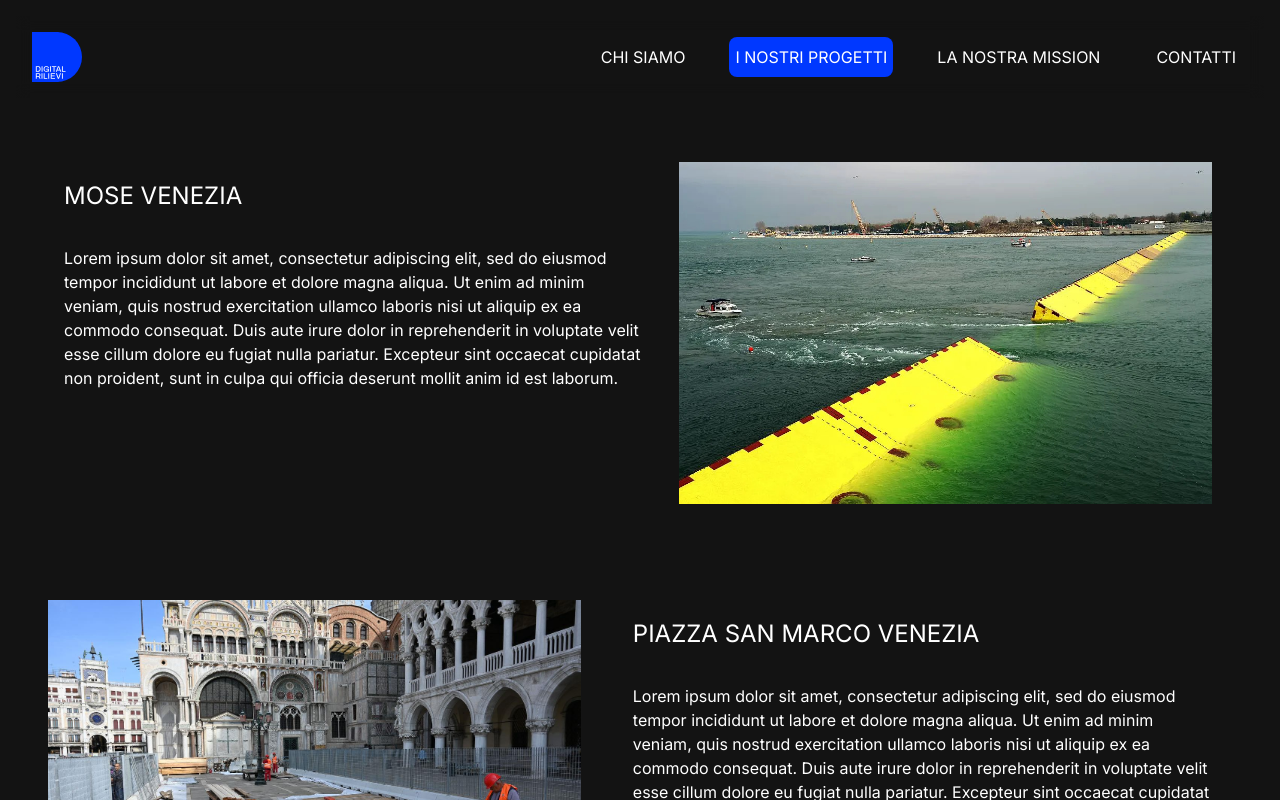
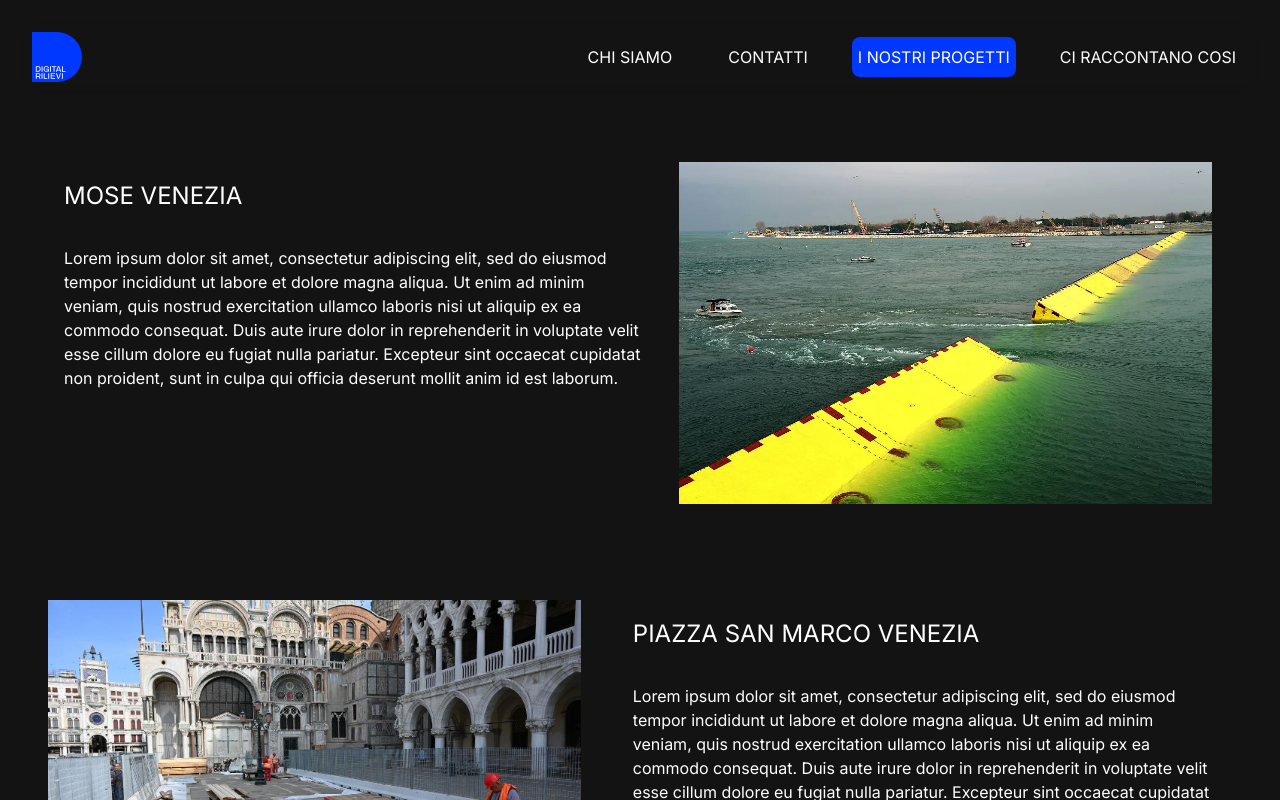
Before and after one commit to digital-rilievi/web, a Next.js app: page /progetti in a window 1280 px wide. Shown: the top 800 px of the page. Built offline with nearby package versions, Linux system fonts and the light colour scheme.

Commit message:
mission page became testimonials | ImageText component props changed

```diff
--- a/src/app/components/ImageText/ImageText.tsx
+++ b/src/app/components/ImageText/ImageText.tsx
@@ -5,6 +5,9 @@ interface ImageTextProps {
   image: string,
   title: String,
   text: string,
+  days?: string,
+  hours?: string,
+  moreInfoLink?: string,
   invertOrder?: Boolean
 }
 
@@ -18,6 +21,21 @@ const ImageText = (props: ImageTextProps) => {
         <div className={styles.text}>
           <p>{props.text}</p>
         </div>
+        {props.days && (
+          <h2 className={styles.title}>
+            {props.days}
+          </h2>
+        )}
+        {props.hours && (
+          <h2 className={styles.title}>
+            {props.hours}
+          </h2>
+        )}
+        {/* {props.moreInfoLink && (
+          <h2 className={styles.title}>
+            {props.hours}
+          </h2>
+        )} */}
       </div>
       <div className={styles.image}>
         <img src={props.image} alt="Image" />
--- a/src/app/components/Navbar/Navbar.tsx
+++ b/src/app/components/Navbar/Navbar.tsx
@@ -26,14 +26,14 @@ const Navbar = () => {
           <Link href="/chi-siamo" className={pathname === '/chi-siamo' ? styles.selected : styles.unselected}>
             CHI SIAMO
           </Link>
+          <Link href="/contatti" className={pathname === '/contatti' ? styles.selected : styles.unselected}>
+            CONTATTI
+          </Link>
           <Link href="/progetti" className={pathname === '/progetti' ? styles.selected : styles.unselected}>
             I NOSTRI PROGETTI
           </Link>
-          <Link href="/mission" className={pathname === '/mission' ? styles.selected : styles.unselected}>
-            LA NOSTRA MISSION
-          </Link>
-          <Link href="/contatti" className={pathname === '/contatti' ? styles.selected : styles.unselected}>
-            CONTATTI
+          <Link href="/testimonials" className={pathname === '/testimonials' ? styles.selected : styles.unselected}>
+            CI RACCONTANO COSI
           </Link>
         </div>
 
--- a/src/app/mission/page.tsx
+++ /dev/null
@@ -1,32 +0,0 @@
-import React from 'react'
-import Footer from '../components/Footer/Footer'
-import Navbar from '../components/Navbar/Navbar'
-
-const Mission = () => {
-  return (
-    <>
-      <Navbar />
-      <p>La Nostra Mission</p>
-      <p></p>
-      <p>La Nostra Mission</p>
-      <p></p>
-      <p>La Nostra Mission</p>
-      <p></p>
-      <p>La Nostra Mission</p>
-      <p></p>
-      <p>La Nostra Mission</p>
-      <p></p>
-      <p>La Nostra Mission</p>
-      <p></p>
-      <p>La Nostra Mission</p>
-      <p></p>
-      <p>La Nostra Mission</p>
-      <p></p>
-      <p>La Nostra Mission</p>
-      <p></p>
-      <Footer />
-    </>
-  )
-}
-
-export default Mission
--- /dev/null
+++ b/src/app/testimonials/page.tsx
@@ -0,0 +1,14 @@
+import React from 'react'
+import Footer from '../components/Footer/Footer'
+import Navbar from '../components/Navbar/Navbar'
+
+const Testimonials = () => {
+  return (
+    <>
+      <Navbar />
+      <Footer />
+    </>
+  )
+}
+
+export default Testimonials
```
Lines whose indentation alone changed are shown as unchanged.
